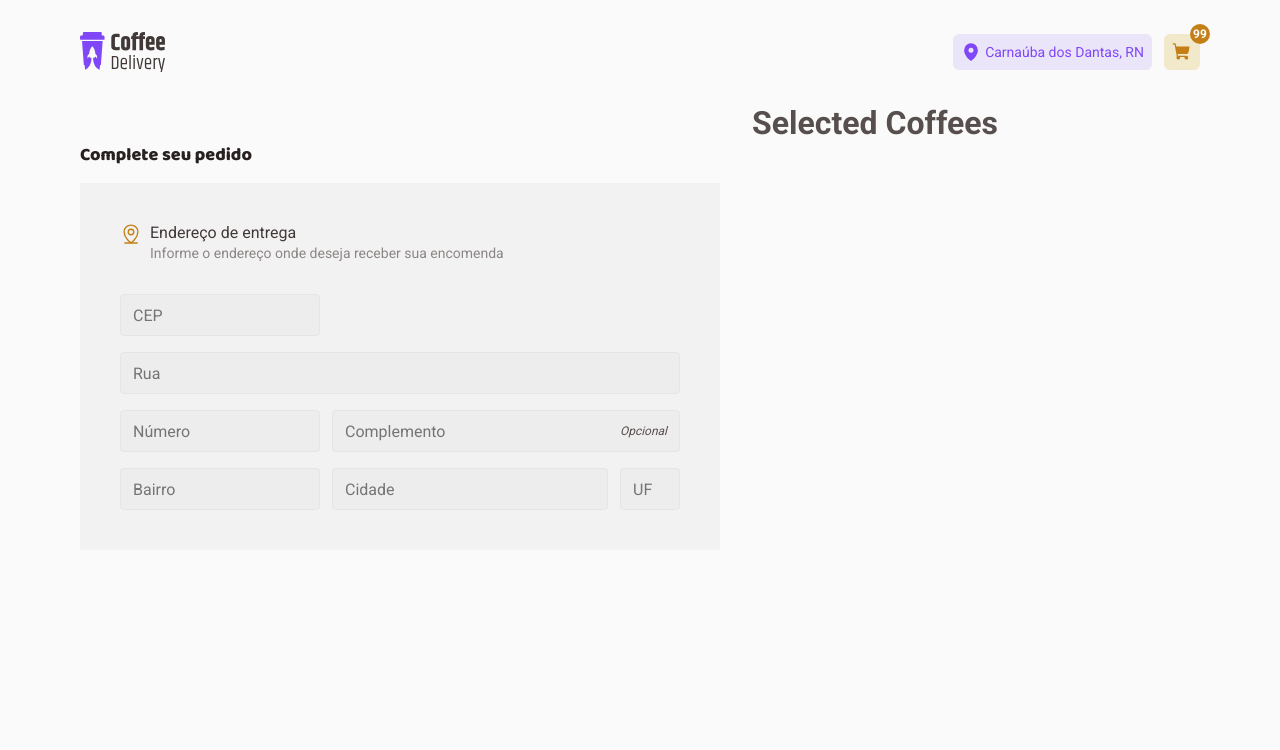
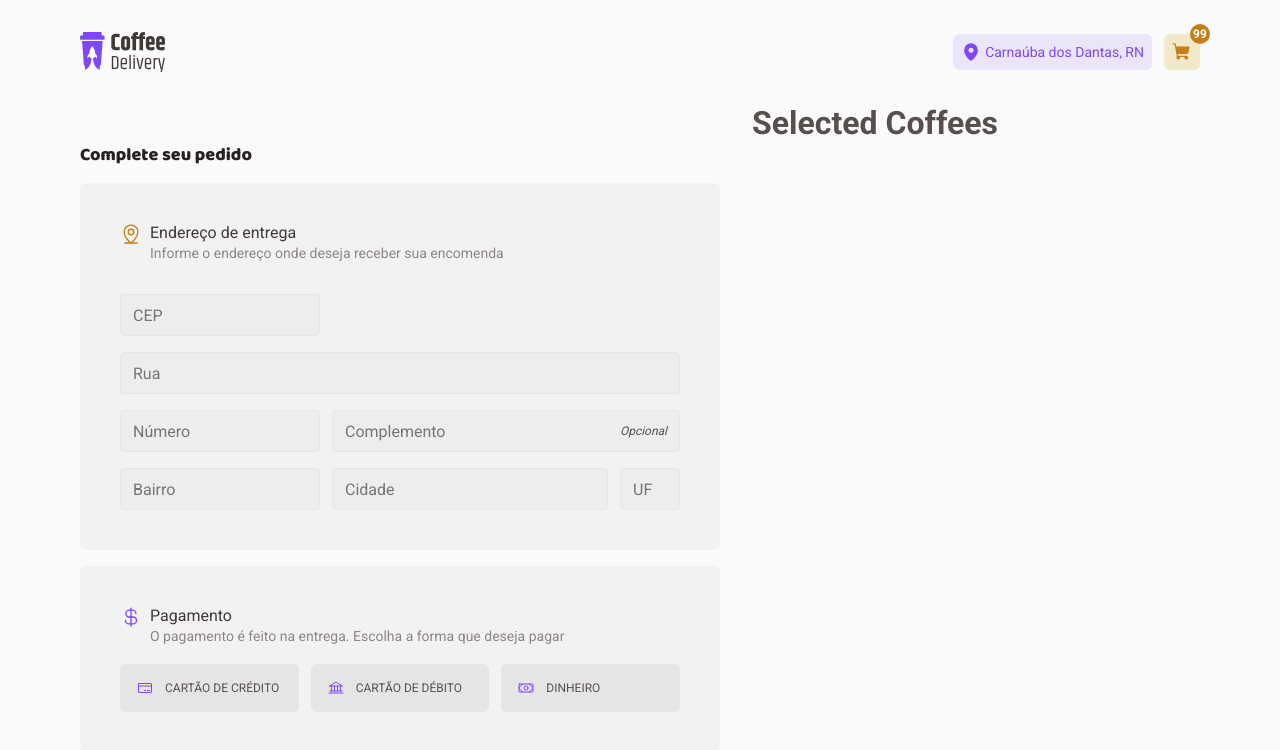
Before and after one commit to rlucasmd/coffee-delivery, a React (Vite) app: page /checkout in a window 1280 px wide. Shown: the top 750 px of the page. Built offline with nearby package versions, Linux system fonts and the light colour scheme.

Commit message:
add: finished Checkout complete Order form

```diff
--- a/src/pages/Checkout/components/AddressForm/styles.ts
+++ /dev/null
@@ -1,29 +0,0 @@
-import styled from "styled-components";
-
-const AddressFormContainer = styled.form`
-  display: grid;
-  margin-top: 2rem;
-  width: 100%;
-  grid-template-columns: 12.5rem 17.25rem 3.75rem;
-  column-gap: 0.75rem;
-  row-gap: 1rem;
-
-  grid-auto-flow: dense;
-
-  .cep{
-    grid-column: span 3;
-    max-width: 12.5rem;
-  }
-
-  .street{
-    grid-column: span 3;
-  }
-  .complement{
-    grid-column: span 2;
-  }
-`;
-
-
-export {
-  AddressFormContainer,
-};
--- /dev/null
+++ b/src/pages/Checkout/components/CompleteOrderForm/PaymentMethodOptions.tsx
@@ -0,0 +1,38 @@
+import { Bank, CreditCard, Money } from "phosphor-react";
+import { PaymentMethodOptionsContainer } from "./styles";
+import { PaymentMethodInput } from "../PaymentMethodInput";
+
+const paymentOptions = {
+  credit:{
+    content: "Cartão de Crédito",
+    icon: <CreditCard size={16}/>
+  },
+  debit: {
+    content: "Cartão de Débito",
+    icon: <Bank size={16}/>
+  },
+  money: {
+    content: "Dinheiro",
+    icon: <Money size={16} />
+  }
+
+};
+
+function PaymentMethodOptions(){
+  return(
+    <PaymentMethodOptionsContainer>
+      {
+        Object.entries(paymentOptions).map(([key, value]) => (
+          <PaymentMethodInput
+            id={key}
+            key={key}
+            content={value.content}
+            icon={value.icon}
+          />
+        ))
+      }
+    </PaymentMethodOptionsContainer>
+  );
+}
+
+export { PaymentMethodOptions };
--- a/src/pages/Checkout/components/CompleteOrderForm/index.tsx
+++ b/src/pages/Checkout/components/CompleteOrderForm/index.tsx
@@ -1,9 +1,10 @@
-import { MapPinLine } from "phosphor-react";
+import { CurrencyDollar, MapPinLine } from "phosphor-react";
 import { Title } from "../../../../components/Typography";
 import { SectionHeader } from "../SectionHeader";
-import { CompleteOrderFormContainer, FormSectionContainer } from "./styles";
+import { CompleteOrderFormContainer, FormSectionContainer, PaymentMethodOptionsContainer } from "./styles";
 import { useTheme } from "styled-components";
-import { AddressForm } from "../AddressForm";
+import { AddressForm } from "./AddressForm";
+import { PaymentMethodOptions } from "./PaymentMethodOptions";
 
 function CompleteOrderForm(){
   const theme = useTheme();
@@ -18,7 +19,21 @@ function CompleteOrderForm(){
           title="Endereço de entrega"
           subtitle="Informe o endereço onde deseja receber sua encomenda"
         />
+
         <AddressForm />
+      </FormSectionContainer>
+      <FormSectionContainer>
+        <SectionHeader
+          icon={
+            <CurrencyDollar
+              size={22}
+              color={theme.colors.purple}
+            />
+          }
+          title="Pagamento"
+          subtitle="O pagamento é feito na entrega. Escolha a forma que deseja pagar"
+        />
+        <PaymentMethodOptions />
       </FormSectionContainer>
     </CompleteOrderFormContainer>
   );
--- a/src/pages/Checkout/components/CompleteOrderForm/styles.ts
+++ b/src/pages/Checkout/components/CompleteOrderForm/styles.ts
@@ -1,24 +1,55 @@
 import styled from "styled-components";
+import { BaseSectionStyle } from "../../styles";
 
-const CompleteOrderFormContainer = styled.div`
+const CompleteOrderFormContainer = styled.form`
   display: flex;
   flex: 1;
   margin-top: 2.5rem;
   flex-direction: column;
 `;
 
-const FormSectionContainer = styled.div`
-  display: flex;
-  width: 100%;
-  padding: 2.5rem;
+const FormSectionContainer = styled(BaseSectionStyle)`
   margin-top: 1rem;
   flex-direction: column;
 
   background: ${({theme}) => theme.colors["base-card"]};
 `;
 
+const AddressFormContainer = styled.div`
+  display: grid;
+  margin-top: 2rem;
+  width: 100%;
+  grid-template-columns: 12.5rem 17.25rem 3.75rem;
+  column-gap: 0.75rem;
+  row-gap: 1rem;
+
+  grid-auto-flow: dense;
+
+  .cep{
+    grid-column: span 3;
+    max-width: 12.5rem;
+  }
+
+  .street{
+    grid-column: span 3;
+  }
+  .complement{
+    grid-column: span 2;
+  }
+`;
+
+const PaymentMethodOptionsContainer = styled.div`
+  display: grid;
+  grid-template-columns: repeat(3, 1fr);
+
+  gap: 0.75rem;
+`;
+
+
 
 export {
   CompleteOrderFormContainer,
-  FormSectionContainer
+  FormSectionContainer,
+  AddressFormContainer,
+  PaymentMethodOptionsContainer
 };
--- /dev/null
+++ b/src/pages/Checkout/components/PaymentMethodInput/index.tsx
@@ -0,0 +1,24 @@
+import { HtmlHTMLAttributes, ReactNode } from "react";
+import { PaymentMethodContainer, PaymentMethodContent  } from "./styles";
+
+interface PaymentMethodInputProps extends HtmlHTMLAttributes<HTMLInputElement> {
+  content: string;
+  icon: ReactNode;
+}
+
+function PaymentMethodInput({content, icon, ...rest} : PaymentMethodInputProps){
+  return (
+    <PaymentMethodContainer>
+      <input type="radio" {...rest} name="paymentMethod"/>
+      <label htmlFor={rest.id}>
+        <PaymentMethodContent>
+          {icon}
+          {content}
+        </PaymentMethodContent>
+      </label>
+    </PaymentMethodContainer>
+
+  );
+}
+
+export { PaymentMethodInput };
--- /dev/null
+++ b/src/pages/Checkout/components/PaymentMethodInput/styles.ts
@@ -0,0 +1,50 @@
+import styled, { css } from "styled-components";
+
+const PaymentMethodContainer = styled.div`
+  input{
+    appearance: none;
+    visibility: hidden;
+  }
+
+  input:checked + label div{
+    ${({theme}) => css`
+      background: ${theme.colors["purple-light"]};
+      border-color: ${theme.colors["purple-dark"]};
+    `}
+
+    &:hover{
+      background: ${({theme}) => theme.colors["purple-light"]};
+    }
+  }
+`;
+const PaymentMethodContent = styled.div`
+  cursor: pointer;
+  padding: 0 1rem;
+  display: flex;
+  gap: 0.75rem;
+  border: 1px solid ${({theme}) => theme.colors["base-button"]};
+  color: ${({theme}) => theme.colors["base-text"]};
+  font-size: 0.75rem;
+  text-transform: uppercase;
+  border-radius: 6px;
+  align-items: center;
+  background: ${({theme}) => theme.colors["base-button"]};
+  justify-content: flex-start;
+  height: 3rem;
+
+  transition: 0.4s;
+
+  &:hover{
+    background: ${({theme}) => theme.colors["base-hover"]}
+  }
+  svg{
+    color: ${({theme}) => theme.colors.purple};
+  }
+
+  user-select: none;
+`;
+
+export {
+  PaymentMethodContainer,
+  PaymentMethodContent
+};
--- a/src/pages/Checkout/styles.ts
+++ b/src/pages/Checkout/styles.ts
@@ -1,4 +1,11 @@
 import styled from "styled-components";
+
+const BaseSectionStyle = styled.div`
+  width: 100%;
+  padding: 2.5rem;
+  background: ${({theme}) => theme.colors["base-card"]};
+  border-radius: 6px;
+`;
 
 const CheckoutContainer = styled.div`
   display: flex;
@@ -8,4 +15,5 @@ const CheckoutContainer = styled.div`
 
 export {
   CheckoutContainer,
+  BaseSectionStyle
 };
```
Also changed, not shown: src/pages/Checkout/components/CompleteOrderForm/AddressForm.tsx (renamed from src/pages/Checkout/components/AddressForm/index.tsx).
